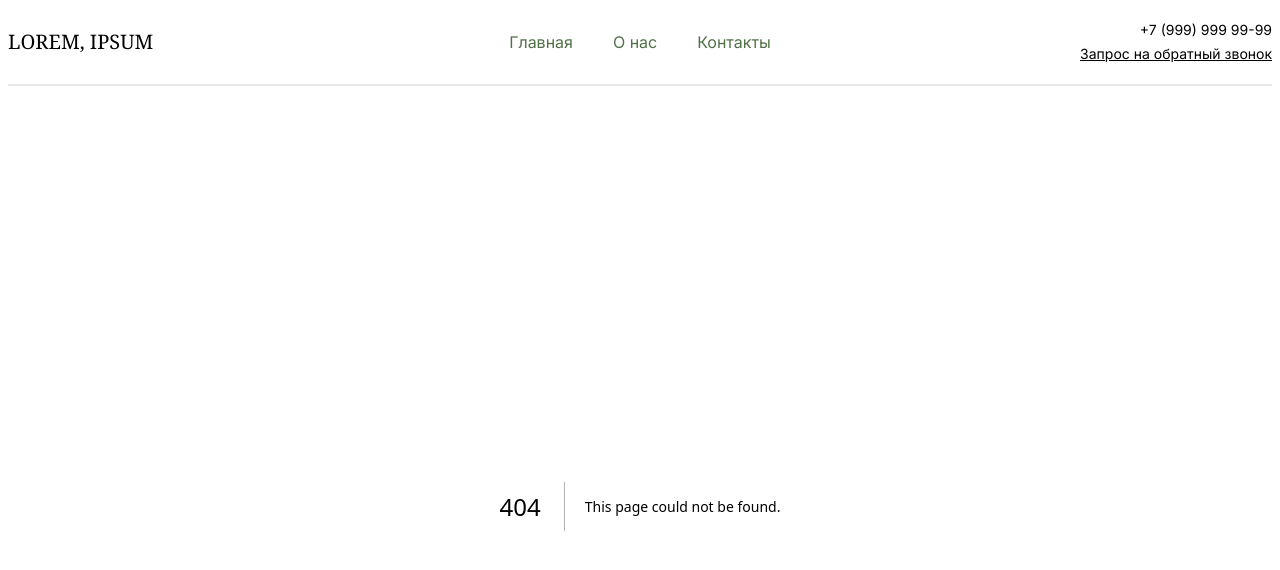
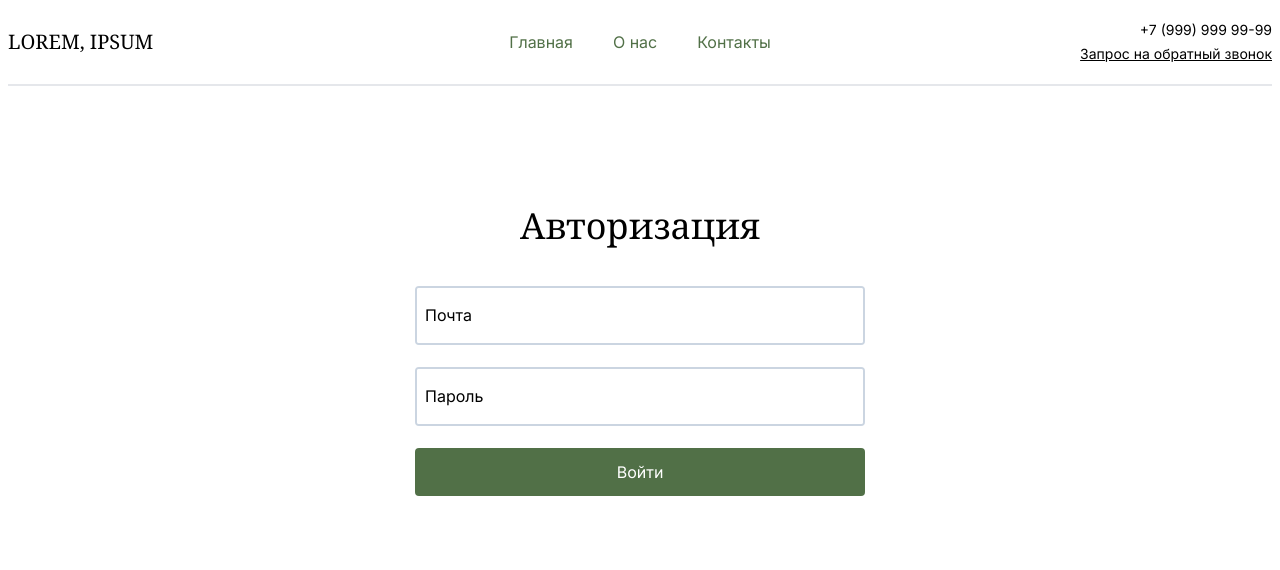
Before and after one commit to haterphp/site-for-nutritionist, a Next.js app: page /auth/login in a window 1280 px wide. Before the commit this address had no page. Shown: the top 570 px of the page. Built offline with nearby package versions, Linux system fonts and the light colour scheme.

Commit message:
add auth layout

```diff
--- /dev/null
+++ b/app/auth/layout.tsx
@@ -0,0 +1,11 @@
+import { PropsWithChildren } from "react";
+
+interface IAuthLayoutProps extends PropsWithChildren {}
+
+export default function AuthLayout(props: IAuthLayoutProps) {
+    return (
+        <div className="pt-[100px] pb-5">
+            {props.children}
+        </div>
+    )
+}
--- /dev/null
+++ b/app/auth/login/page.tsx
@@ -0,0 +1,18 @@
+'use client';
+
+import { Button, Input } from "@/shared/components";
+import dynamic from "next/dynamic";
+
+const AuthLayout = dynamic(() => import("@/widgets/layouts/auth-layout"));
+
+export default function LoginPage() {
+    return (
+        <AuthLayout title="Авторизация" >
+            <Input label={"Почта"} />
+
+            <Input label={"Пароль"} />
+
+            <Button className="w-full">Войти</Button>
+        </AuthLayout>
+    )
+}
--- a/app/layout.tsx
+++ b/app/layout.tsx
@@ -14,7 +14,7 @@ export const metadata: Metadata = {
   description: "Generated by create next app",
 };
 
-const AppLayout = dynamic(() => import("@/widgets/app-layout"));
+const AppLayout = dynamic(() => import("@/widgets/layouts/app-layout"));
 
 export default function RootLayout({
   children,
--- a/shared/components/ui/modals/components/title/styles.css
+++ b/shared/components/ui/modals/components/title/styles.css
@@ -3,11 +3,11 @@
 }
 
 .modal-title-text {
-  @apply w-full max-w-[80%] text-2xl font-medium;
+  @apply w-full max-w-[90%] text-3xl font-medium font-serif;
 }
 
 .modal-title-button {
-  @apply cursor-pointer p-1 h-[32px] w-[32px];
+  @apply cursor-pointer p-1 h-[36px] w-[36px];
 }
 
 .modal-title-button svg {
--- a/widgets/app-layout/index.tsx
+++ b/widgets/layouts/app-layout/index.tsx
@@ -2,7 +2,7 @@ import dynamic from "next/dynamic";
 
 import { PropsWithChildren } from "react";
 
-const Header = dynamic(() => import('../app-header'))
+const Header = dynamic(() => import('@/features/app-header'))
 
 interface ILayoutProps extends PropsWithChildren {}
 
--- /dev/null
+++ b/widgets/layouts/auth-layout/index.css
@@ -0,0 +1,15 @@
+.auth-layout {
+  @apply flex flex-col items-center max-w-[450px] mx-auto;
+}
+
+.auth-layout-title {
+  @apply text-4xl font-medium font-serif mb-10;
+}
+
+.auth-layout-form {
+  @apply w-full;
+}
+
+.auth-layout-footer {
+  @apply mt-3;
+}
--- /dev/null
+++ b/widgets/layouts/auth-layout/index.tsx
@@ -0,0 +1,24 @@
+import { PropsWithChildren, ReactNode } from "react";
+
+import './index.css'
+
+interface IAuthLayoutContentProps extends PropsWithChildren {
+    title: ReactNode
+    Footer?: ReactNode
+}
+
+export default function AuthLayoutContent(props: IAuthLayoutContentProps) {
+    const { title, children, Footer } = props
+
+    return (
+        <div className="auth-layout">
+            <h2 className="auth-layout-title">{title}</h2>
+
+            <form className="auth-layout-form">
+                {children}
+            </form>
+
+            {Footer !== undefined && <div className="auth-layout-footer">{Footer}</div>}
+        </div>
+    )
+}
```
Also changed, not shown: features/app-header/index.css (renamed from widgets/app-header/index.css), features/app-header/index.tsx (renamed from widgets/app-header/index.tsx).
